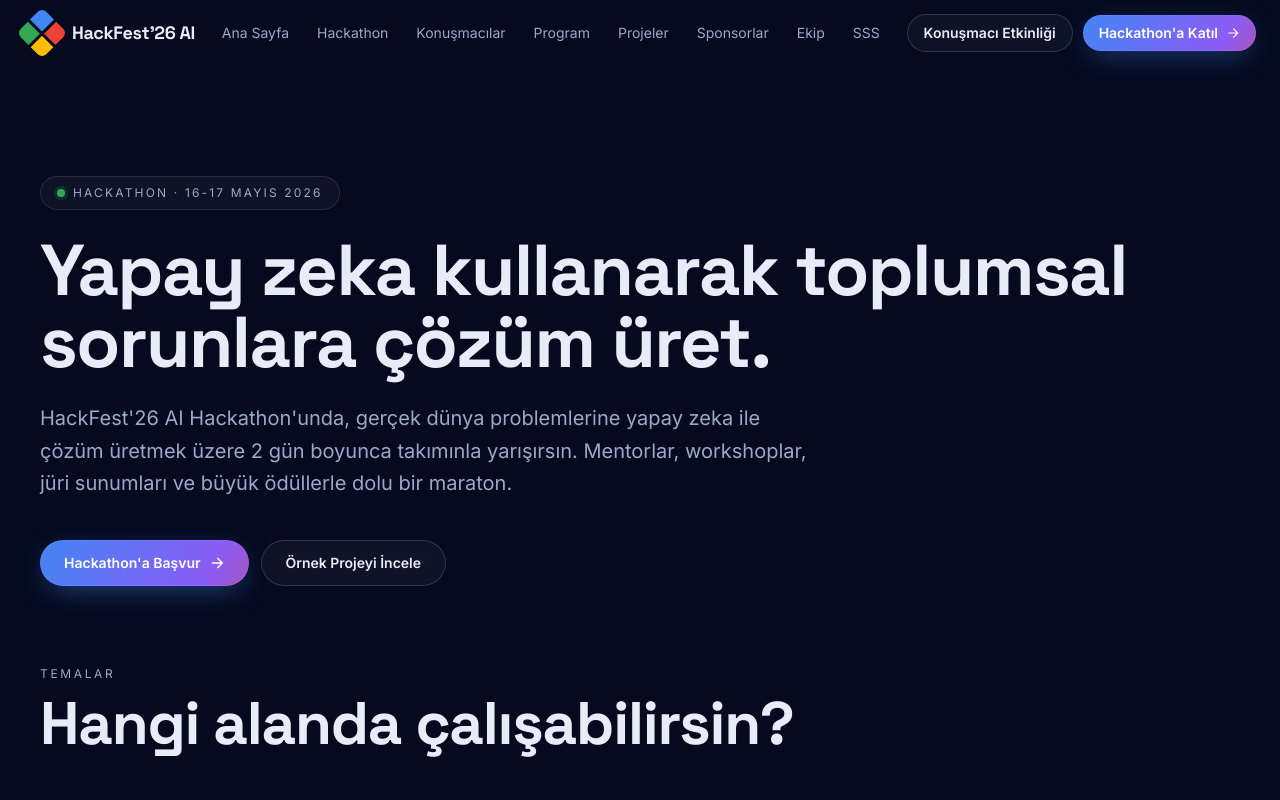
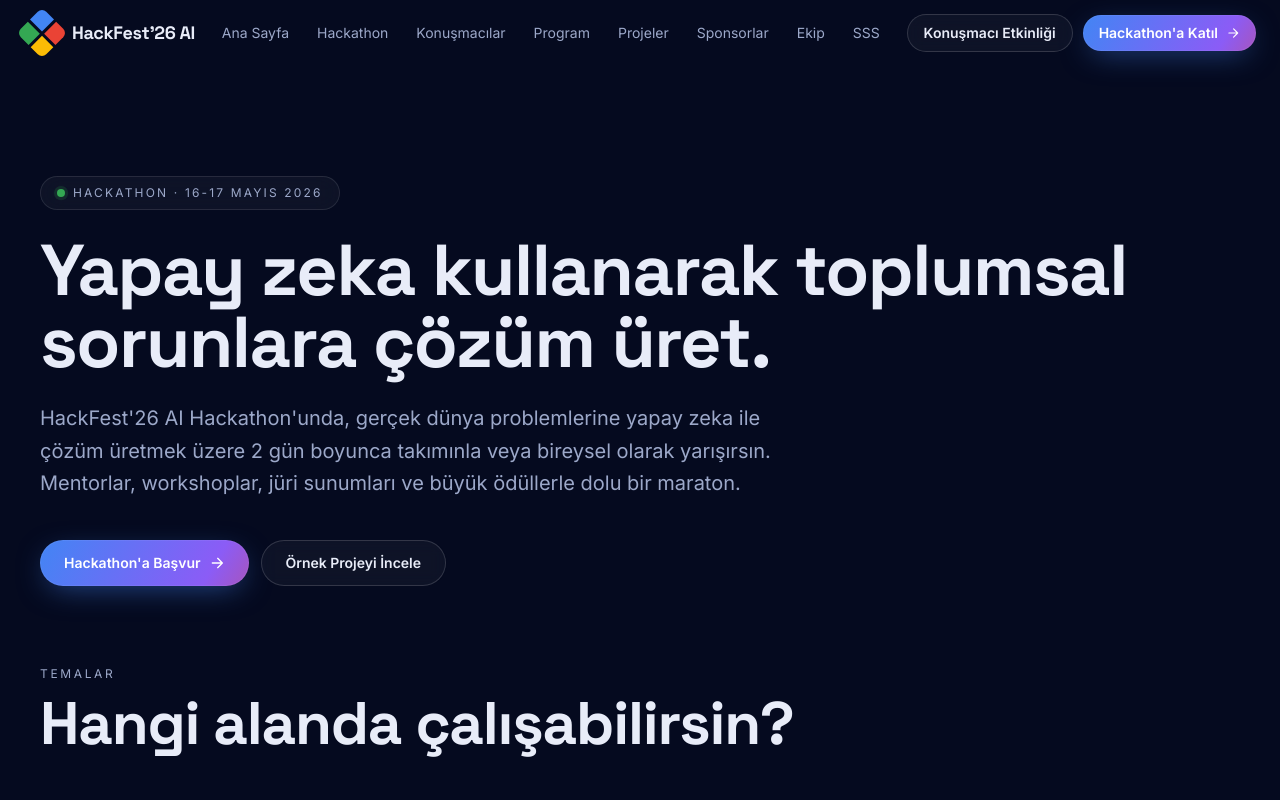
Before and after one commit to BeyzaESER22/HackatonWebSitesi, a Next.js app: page /hackathon in a window 1280 px wide. Shown: the top 800 px of the page. Built offline with nearby package versions, Linux system fonts and the light colour scheme; no server answers.

Commit message:
Update page.js

```diff
--- a/src/app/hackathon/page.js
+++ b/src/app/hackathon/page.js
@@ -49,7 +49,7 @@ export default function HackathonInfoPage() {
            <span className="hf-text-gradient">Yapay zeka</span> kullanarak toplumsal sorunlara çözüm üret.
           </h1>
           <p className="text-ink-dim text-xl max-w-3xl mb-10 leading-relaxed">
-            HackFest'26 AI Hackathon'unda, gerçek dünya problemlerine yapay zeka ile çözüm üretmek üzere 2 gün boyunca takımınla yarışırsın. Mentorlar, workshoplar, jüri sunumları ve büyük ödüllerle dolu bir maraton.
+            HackFest'26 AI Hackathon'unda, gerçek dünya problemlerine yapay zeka ile çözüm üretmek üzere 2 gün boyunca takımınla veya bireysel olarak yarışırsın. Mentorlar, workshoplar, jüri sunumları ve büyük ödüllerle dolu bir maraton.
           </p>
 
           <div className="flex flex-col sm:flex-row gap-3">
```
